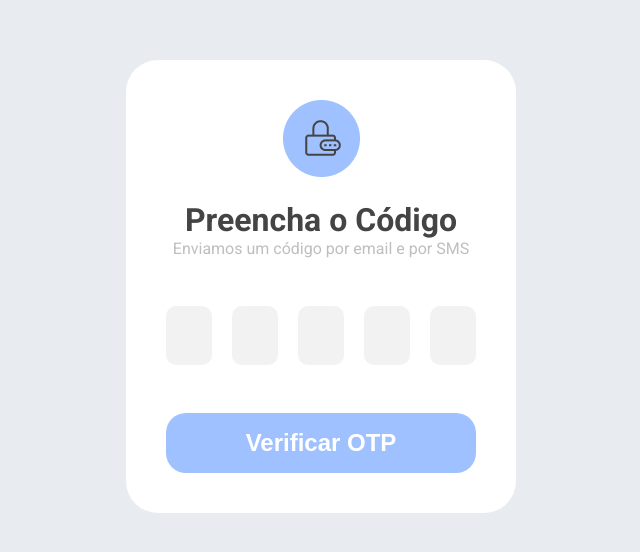
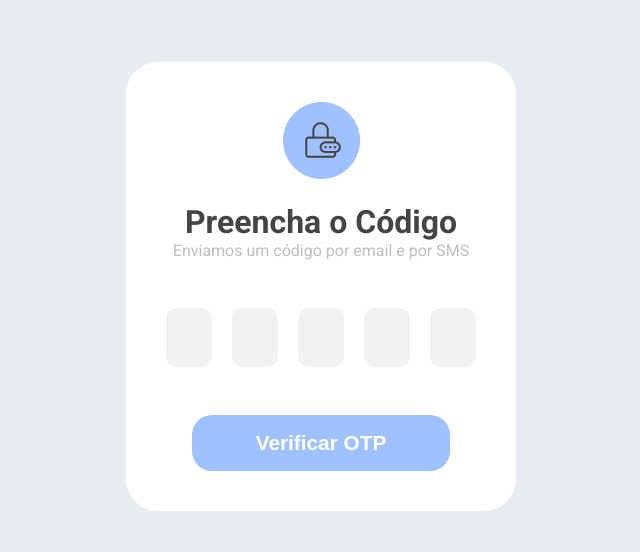
Before and after one commit to ruan-narici/FormularioOTP, a React (Create React App) app: page / in a window 1280 px wide. Shown: the part 114-666 px from the top of the page, without its empty margins (319-959 px from the left). Built offline with nearby package versions, Linux system fonts and the light colour scheme.

Commit message:
refactor: Modify path for Title folder

```diff
--- a/src/components/Form/Button/Button.module.scss
+++ b/src/components/Form/Button/Button.module.scss
@@ -9,9 +9,9 @@
   button {
     background-color: $blue;
     color: $white;
-    font-size: 1.5rem;
+    font-size: 1.3rem;
     font-weight: bold;
-    padding: 1rem 5rem;
+    padding: 1rem 4rem;
     border: none;
     border-radius: 20px;
     outline: none;
--- a/src/components/Title/Title.module.scss
+++ b/src/components/Form/Title/Title.module.scss
@@ -14,7 +14,7 @@
   }
 
   &__description {
-    font: .6rem;
+    font: .4rem;
     color: $gray;
   }
 }
--- a/src/components/Title/index.tsx
+++ b/src/components/Form/Title/index.tsx
@@ -1,4 +1,4 @@
-import Logo from '../Logo';
+import Logo from '../../Logo';
 import styles from './Title.module.scss';
 
 export default function Title() {
--- a/src/components/Form/index.tsx
+++ b/src/components/Form/index.tsx
@@ -1,4 +1,4 @@
-import Title from '../Title';
+import Title from './Title';
 import Button from './Button';
 import styles from './Form.module.scss';
 import InputCode from './InputCode';
```
